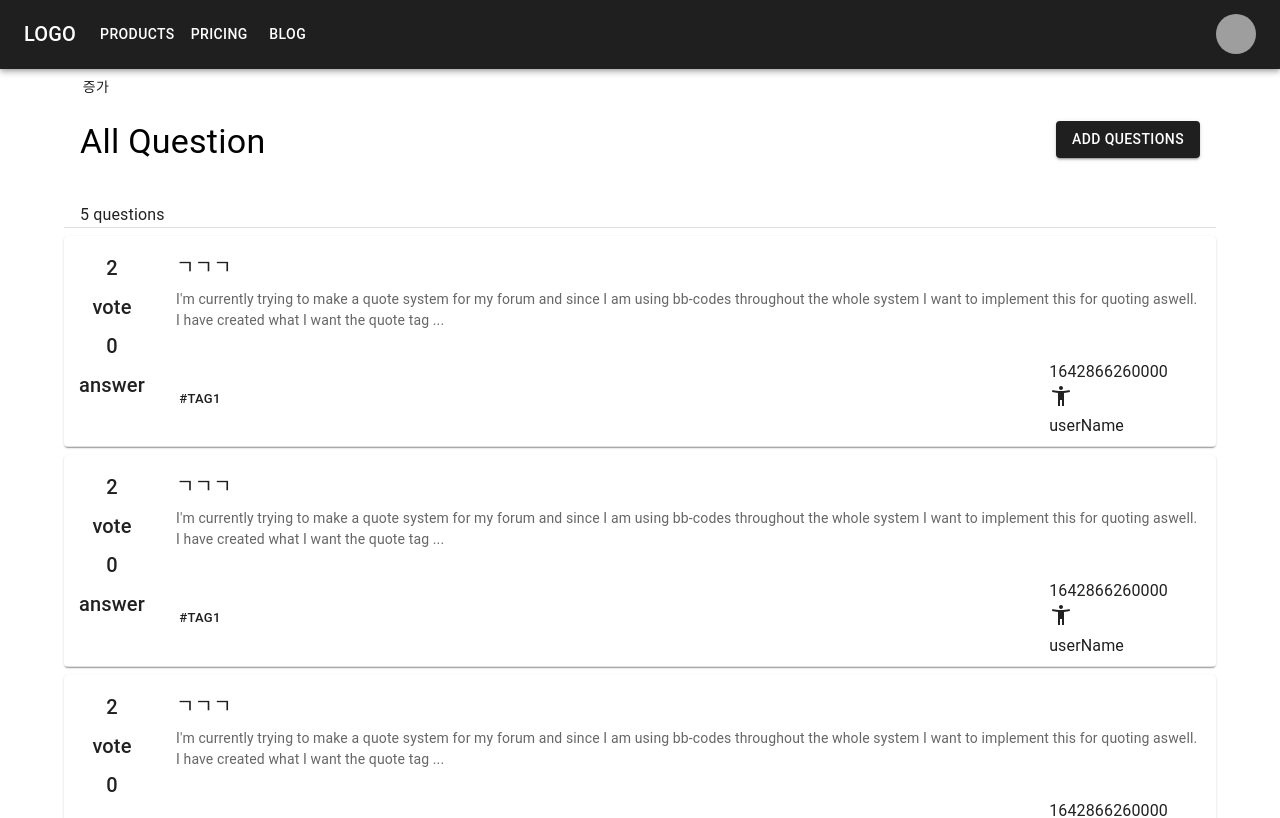
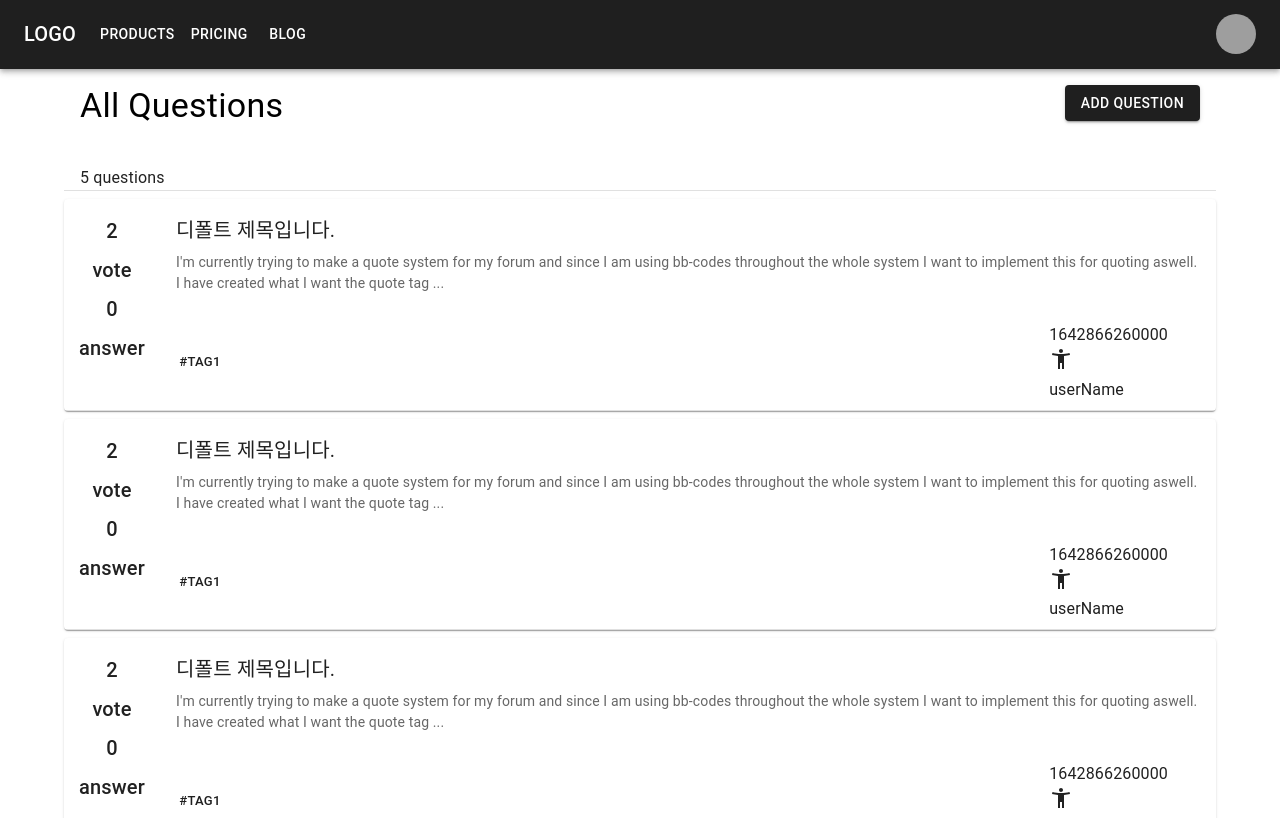
Before and after one commit to team-sohnhong/lifelog_front, a React (Create React App) app: page / in a window 1280 px wide. Shown: the top 818 px of the page. Built offline with nearby package versions, Linux system fonts and the light colour scheme; grey boxes are pictures that could not be loaded.

Commit message:
Complete add question

```diff
--- a/src/components/AddQuestion.tsx
+++ b/src/components/AddQuestion.tsx
@@ -60,8 +60,7 @@ export default function AddQuestion(props: any) {
       created_at: Date.now(),
       writer: "me",
     })
-        navigate("/")
-
+    navigate("/")
   }
 
   return (
@@ -87,11 +86,9 @@ export default function AddQuestion(props: any) {
           "& input::placeholder": {
             //이렇게 각 속성에 넣을 수도 있고
             fontSize: "22px",
-            color: "blue",
           },
         }}
       >
-        <Button onClick={() => dispatch({ type: "증가" })}>증가</Button>
         <Grid
           container
           direction="row"
@@ -116,11 +113,7 @@ export default function AddQuestion(props: any) {
           </Grid>
           <Grid item xs={2}>
             {/* <Link component={RouterLink} to="/" underline="none"> */}
-            <Button
-              type="submit"
-              color="secondary"
-              variant="contained"
-            >
+            <Button type="submit" color="secondary" variant="contained">
               저장
             </Button>
             {/* </Link> */}
--- a/src/components/QuestionHeader.tsx
+++ b/src/components/QuestionHeader.tsx
@@ -15,11 +15,11 @@ export default function QuestionHeader({ posts }: Posts) {
         justifyContent={"space-between"}
       >
         <Typography variant="h4" color="initial">
-          All Question
+          All Questions
         </Typography>
         <Link component={RouterLink} to="/addQuestion" underline="none">
           <Button variant="contained" color="primary">
-            Add Questions
+            Add Question
           </Button>
         </Link>
       </Grid>
--- a/src/components/QuestionList.tsx
+++ b/src/components/QuestionList.tsx
@@ -58,7 +58,7 @@ const QuestionList: React.FC<Posts> = props => {
               {/* content-body */}
               <Grid item xs={11} mx={"auto"}>
                 <CardContent>
-                  <Link href="/home" underline="none">
+                  <Link href="/post" underline="none">
                     <Typography sx={{ fontSize: 20 }} gutterBottom>
                       {item.title}
                     </Typography>
@@ -68,10 +68,11 @@ const QuestionList: React.FC<Posts> = props => {
                     color="text.secondary"
                     gutterBottom
                   >
-                    I'm currently trying to make a quote system for my forum and
+                    {item.content}
+                    {/* I'm currently trying to make a quote system for my forum and
                     since I am using bb-codes throughout the whole system I want
                     to implement this for quoting aswell. I have created what I
-                    want the quote tag ...
+                    want the quote tag ... */}
                   </Typography>
                 </CardContent>
                 {/* tags and writer */}
--- a/src/index.tsx
+++ b/src/index.tsx
@@ -8,8 +8,9 @@ import { PostProps, Posts } from "./routes/Home"
 
 const post: PostProps = {
   date: "today",
-  title: "ㄱㄱㄱ",
-  content: "content",
+  title: "디폴트 제목입니다.",
+  content:
+    "I'm currently trying to make a quote system for my forum and since I am using bb-codes throughout the whole system I want to implement this for quoting aswell. I have created what I want the quote tag ...",
   vote: 2,
   answer: 0,
   tags: ["tag1"],
--- a/src/routes/Home.tsx
+++ b/src/routes/Home.tsx
@@ -59,8 +59,6 @@ function Home() {
               height: "150vh",
             }}
           >
-            {/* <p>{꺼내온거}</p> */}
-            <Button onClick={() => dispatch({ type: "증가" })}>증가</Button>
             <QuestionHeader posts={꺼내온거} />
             <QuestionList posts={꺼내온거} />
           </Box>
```
